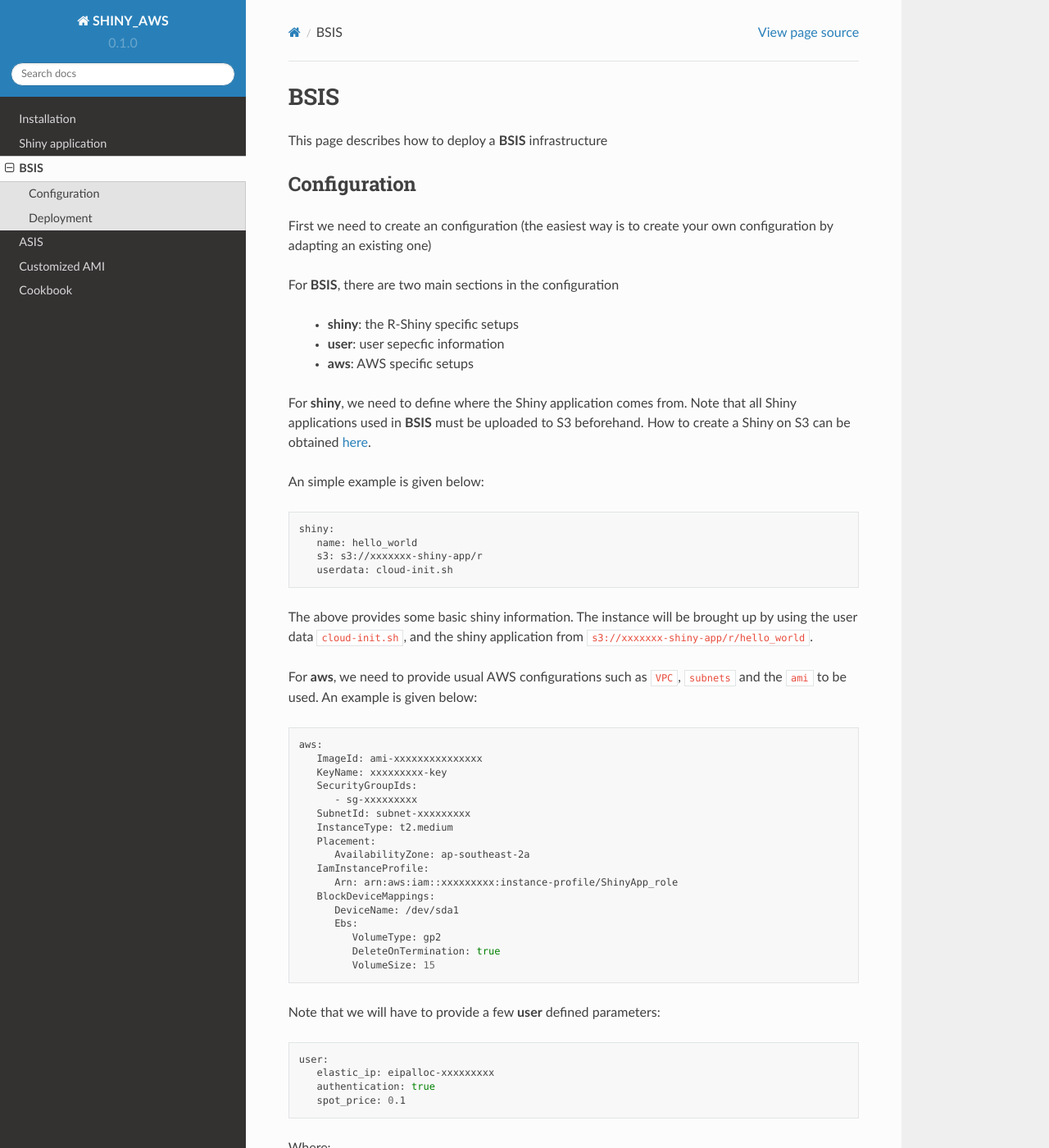
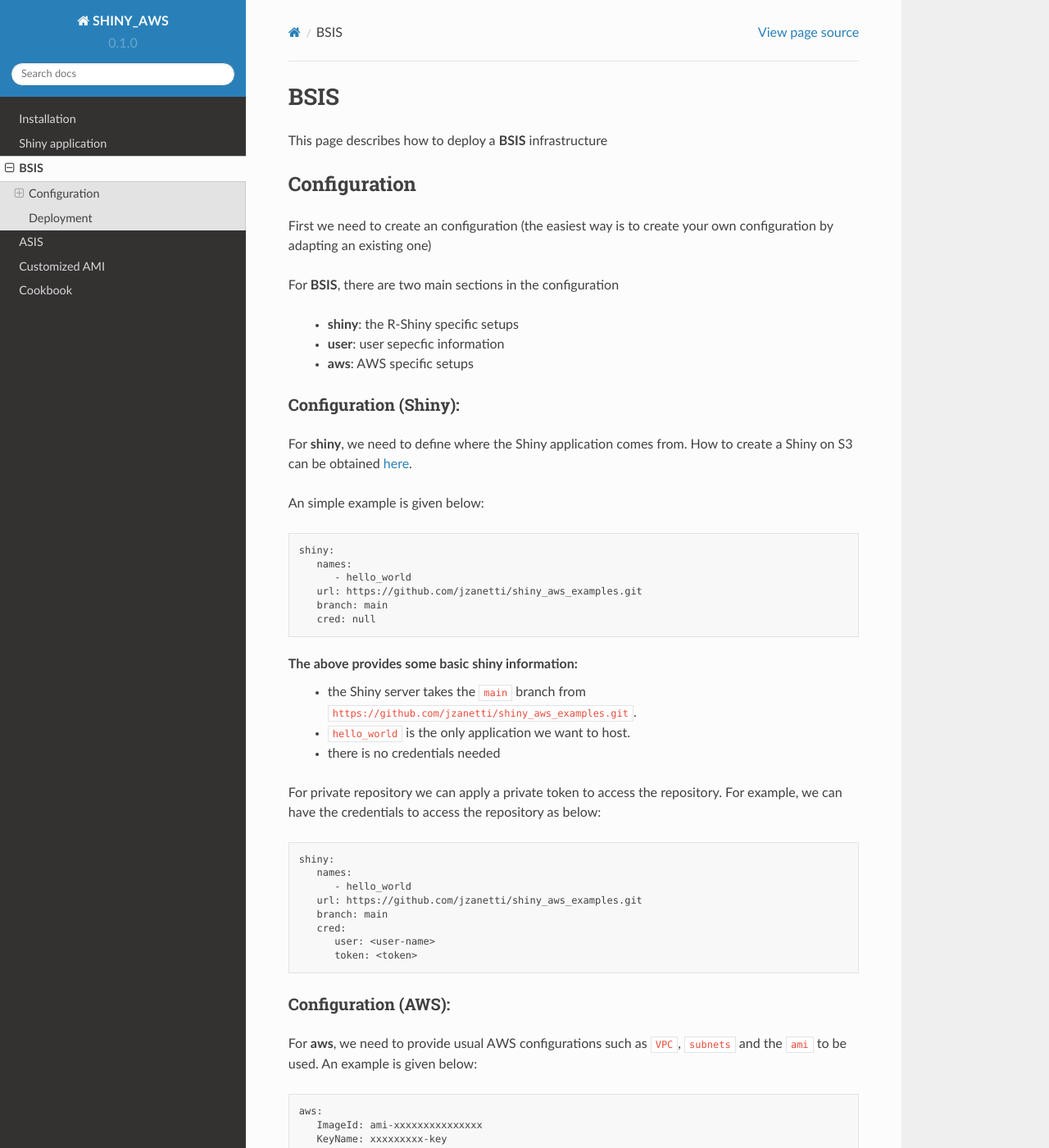
Before and after one commit to jzanetti/shiny_aws, a Sphinx documentation site: the page built from doc/source/BSIS.rst, in a window 1280 px wide and 1400 px high. Shown: the whole window at 82% size. Built offline with Sphinx 7.4.7 and the Read the Docs theme 2.0.0, drawn with Linux system fonts in a browser that asks for light colours.

Commit message:
update doc

```diff
--- a/doc/source/BSIS.rst
+++ b/doc/source/BSIS.rst
@@ -13,19 +13,41 @@ For **BSIS**, there are two main sections in the configuration
   - **user**: user sepecfic information
   - **aws**: AWS specific setups
 
-For **shiny**, we need to define where the Shiny application comes from. Note that all Shiny applications used in **BSIS** must be uploaded to S3 beforehand. How to create a Shiny on S3 can be obtained `here <https://shiny-aws-doc.readthedocs.io/en/latest/Shiny.html>`_.
+Configuration (Shiny):
+^^^^^^^^^^^
+For **shiny**, we need to define where the Shiny application comes from. How to create a Shiny on S3 can be obtained `here <https://shiny-aws-doc.readthedocs.io/en/latest/Shiny.html>`_.
 
 An simple example is given below:
 
 .. code-block:: bash
 
    shiny:
-      name: hello_world
-      s3: s3://xxxxxxx-shiny-app/r
-      userdata: cloud-init.sh
+      names:
+         - hello_world
+      url: https://github.com/jzanetti/shiny_aws_examples.git
+      branch: main
+      cred: null
 
-The above provides some basic shiny information. The instance will be brought up by using the user data ``cloud-init.sh``,
-and the shiny application from ``s3://xxxxxxx-shiny-app/r/hello_world``.
+The above provides some basic shiny information:
+   - the Shiny server takes the ``main`` branch from ``https://github.com/jzanetti/shiny_aws_examples.git``.
+   - ``hello_world`` is the only application we want to host.
+   - there is no credentials needed
+
+For private repository we can apply a private token to access the repository. For example, we can have the credentials to access the repository as below:
+
+.. code-block:: bash
+
+   shiny:
+      names:
+         - hello_world
+      url: https://github.com/jzanetti/shiny_aws_examples.git
+      branch: main
+      cred:
+         user: <user-name>
+         token: <token>
+
+Configuration (AWS):
+^^^^^^^^^^^
 
 For **aws**, we need to provide usual AWS configurations such as ``VPC``, ``subnets`` and the ``ami`` to be used. An example is given below:
 
```
Also changed, not shown: doc/source/Shiny.rst (+4 -4 lines), 2 other files.
